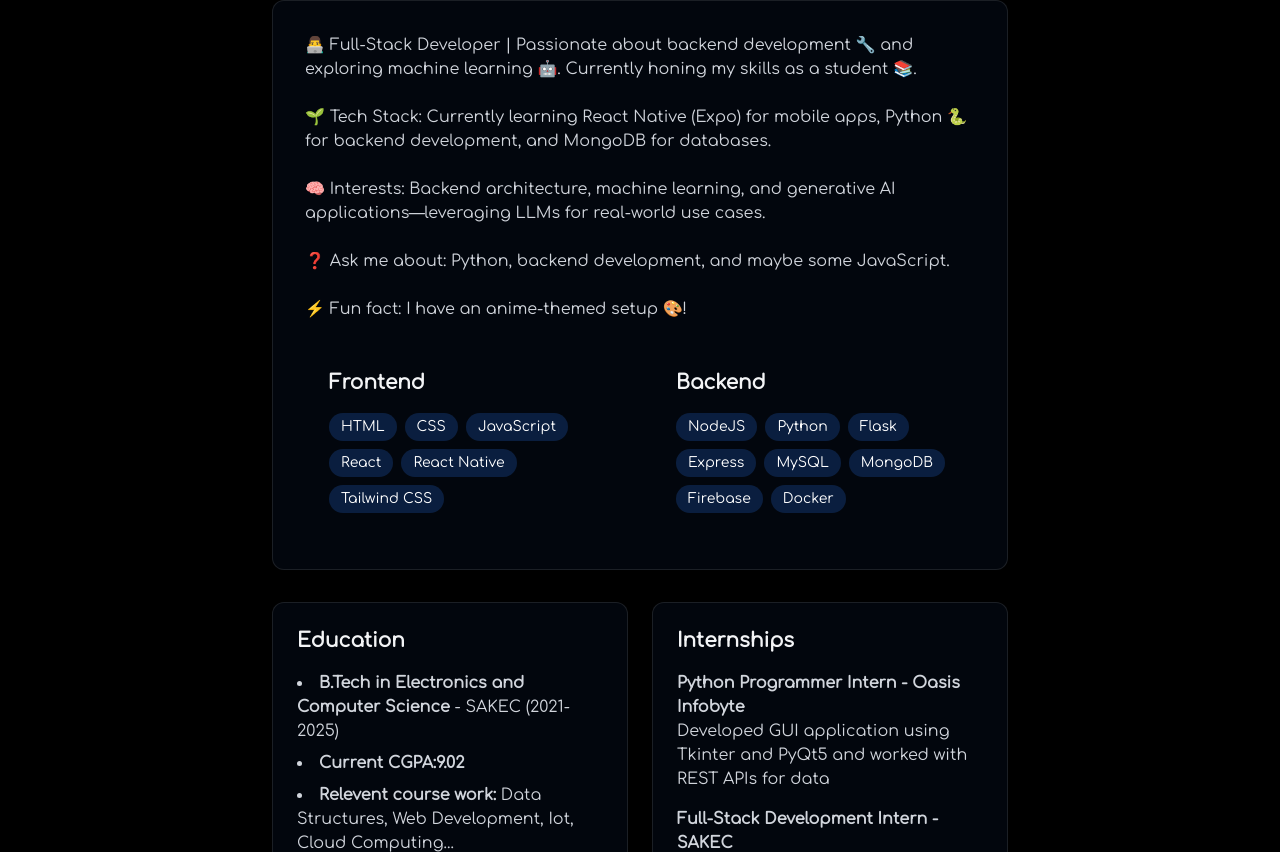
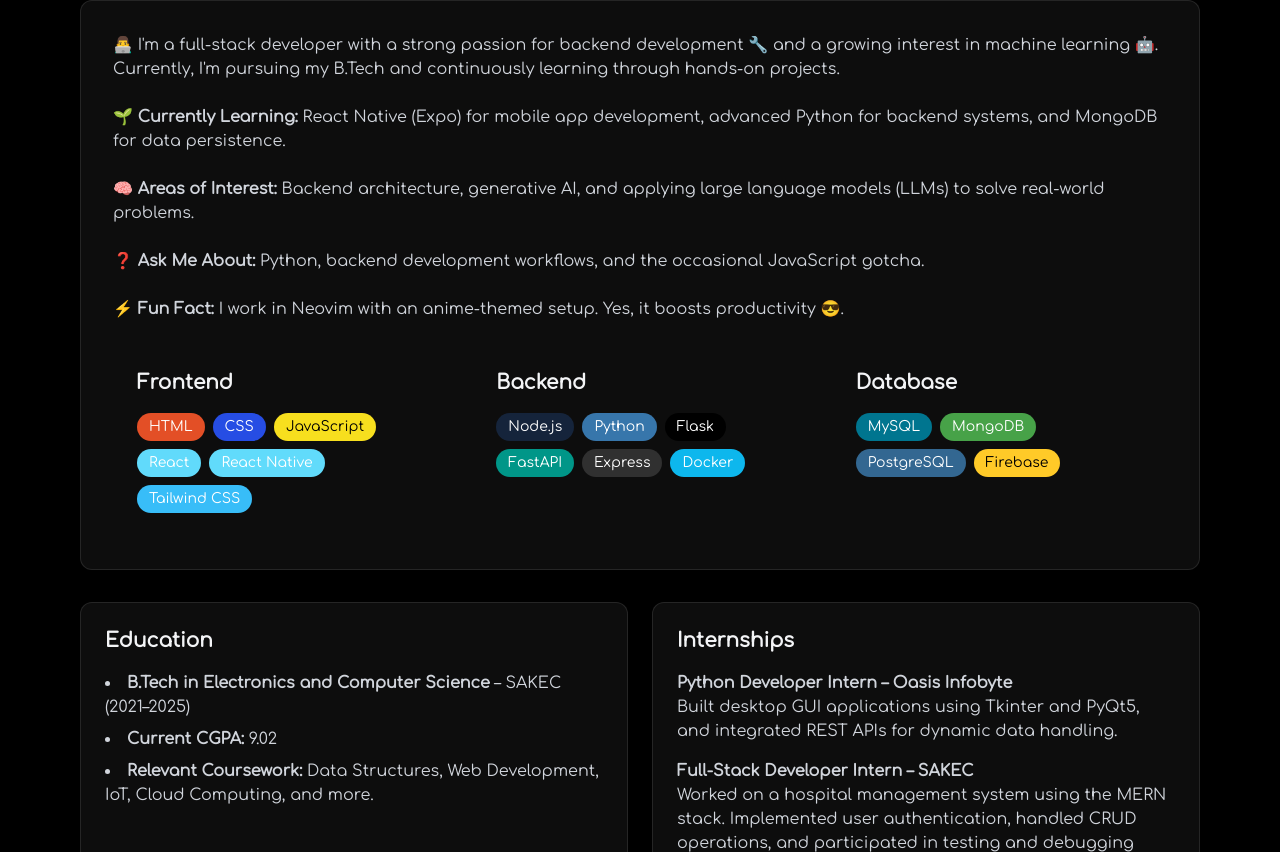
Before and after one commit to RaY8118/ray8118-portfolio, a React (Vite) app: page / in a window 1280 px wide. Shown: the part 948-1800 px from the top of the page. Built offline with nearby package versions, Linux system fonts and the light colour scheme.

Commit message:
Enchance layout for about page

```diff
--- a/src/components/sections/About.jsx
+++ b/src/components/sections/About.jsx
@@ -1,4 +1,5 @@
 import { RevealOnScroll } from "../RevealOnScroll";
+
 export const About = () => {
   const frontendSkills = [
     "HTML",
@@ -9,57 +10,74 @@
     "Tailwind CSS",
   ];
   const backendSkills = [
-    "NodeJS",
+    "Node.js",
     "Python",
     "Flask",
+    "FastAPI",
     "Express",
-    "MySQL",
-    "MongoDB",
-    "Firebase",
     "Docker",
   ];
+  const dbSkills = ["MySQL", "MongoDB", "PostgreSQL", "Firebase"];
+
+  const techColors = {
+    HTML: "#E34F26",
+    CSS: "#264DE4",
+    JavaScript: "#F7DF1E",
+    React: "#61DAFB",
+    "React Native": "#61DBFB",
+    "Tailwind CSS": "#38BDF8",
+    NodeJS: "#339933",
+    Python: "#3776AB",
+    Flask: "#000000",
+    FastAPI: "#009688",
+    Express: "#303030",
+    Docker: "#0db7ed",
+    MySQL: "#00758F",
+    MongoDB: "#47A248",
+    PostgreSQL: "#336791",
+    Firebase: "#FFCA28",
+  };
+
   return (
     <section
       id="about"
       className="min-h-screen flex items-center justify-center py-20"
     >
       <RevealOnScroll>
-        <div className="max-w-3xl mx-auto px-4">
+        <div className="max-w-6xl mx-auto px-4">
           <h2 className="text-3xl font-bold mb-8 bg-gradient-to-r from-blue-500 to-cyan-400 bg-clip-text text-transparent text-center">
             About Me
           </h2>
-          <div className="bg-blue-500/5 rounded-xl p-8 border-white/10 border hover:-translate-y-1 transition-all hover:border-blue-500/30 hover:shadow-[0_2px_8px_rgba(59,130,246,0.3)]">
+
+          <div className="bg-white/5 rounded-xl p-8 border-white/10 border hover:-translate-y-1 transition-all hover:border-blue-500/30 hover:shadow-[0_2px_8px_rgba(59,130,246,0.3)]">
             <p className="text-gray-300 mb-6">
-              👨‍💻 Full-Stack Developer | Passionate about backend development 🔧
-              and exploring machine learning 🤖. Currently honing my skills as a
-              student 📚.
+              👨‍💻 I'm a full-stack developer with a strong passion for backend development 🔧 and a growing interest in machine learning 🤖. Currently, I'm pursuing my B.Tech and continuously learning through hands-on projects.
             </p>
             <p className="text-gray-300 mb-6">
-              🌱 Tech Stack: Currently learning React Native (Expo) for mobile
-              apps, Python 🐍 for backend development, and MongoDB for
-              databases.
+              🌱 <strong>Currently Learning:</strong> React Native (Expo) for mobile app development, advanced Python for backend systems, and MongoDB for data persistence.
             </p>
             <p className="text-gray-300 mb-6">
-              🧠 Interests: Backend architecture, machine learning, and
-              generative AI applications—leveraging LLMs for real-world use
-              cases.
+              🧠 <strong>Areas of Interest:</strong> Backend architecture, generative AI, and applying large language models (LLMs) to solve real-world problems.
             </p>
             <p className="text-gray-300 mb-6">
-              ❓ Ask me about: Python, backend development, and maybe some
-              JavaScript.
+              ❓ <strong>Ask Me About:</strong> Python, backend development workflows, and the occasional JavaScript gotcha.
             </p>
             <p className="text-gray-300 mb-6">
-              ⚡ Fun fact: I have an anime-themed setup 🎨!
+              ⚡ <strong>Fun Fact:</strong> I work in Neovim with an anime-themed setup. Yes, it boosts productivity 😎.
             </p>
 
-            <div className="grid grid-cols-1 md:grid-cols-2 gap-6">
+            <div className="grid grid-cols-1 md:grid-cols-3 gap-6 mt-6">
               <div className="rounded-xl p-6 hover:-translate-y-1 transition-all">
                 <h3 className="text-xl font-bold mb-4">Frontend</h3>
                 <div className="flex flex-wrap gap-2">
                   {frontendSkills.map((tech, key) => (
                     <span
-                      className="bg-blue-500/20 text-white py-1 px-3 rounded-full text-sm transition-all hover:bg-blue-500/20 hover:shadow-[0_2px_8px_rgba(59,130,246,0.2)]"
                       key={key}
+                      style={{
+                        backgroundColor: techColors[tech] || "rgba(59,130,246,0.2)",
+                        color: tech === "JavaScript" || tech === "Firebase" ? "#000" : "#fff",
+                      }}
+                      className="py-1 px-3 rounded-full text-sm transition-all hover:opacity-80"
                     >
                       {tech}
                     </span>
@@ -72,8 +90,30 @@
                 <div className="flex flex-wrap gap-2">
                   {backendSkills.map((tech, key) => (
                     <span
-                      className="bg-blue-500/20 text-white py-1 px-3 rounded-full text-sm transition-all hover:bg-blue-500/20 hover:shadow-[0_2px_8px_rgba(59,130,246,0.2)]"
                       key={key}
+                      style={{
+                        backgroundColor: techColors[tech] || "rgba(59,130,246,0.2)",
+                        color: tech === "JavaScript" || tech === "Firebase" ? "#000" : "#fff",
+                      }}
+                      className="py-1 px-3 rounded-full text-sm transition-all hover:opacity-80"
+                    >
+                      {tech}
+                    </span>
+                  ))}
+                </div>
+              </div>
+
+              <div className="rounded-xl p-6 hover:-translate-y-1 transition-all">
+                <h3 className="text-xl font-bold mb-4">Database</h3>
+                <div className="flex flex-wrap gap-2">
+                  {dbSkills.map((tech, key) => (
+                    <span
+                      key={key}
+                      style={{
+                        backgroundColor: techColors[tech] || "rgba(59,130,246,0.2)",
+                        color: tech === "JavaScript" || tech === "Firebase" ? "#000" : "#fff",
+                      }}
+                      className="py-1 px-3 rounded-full text-sm transition-all hover:opacity-80"
                     >
                       {tech}
                     </span>
@@ -82,46 +122,37 @@
               </div>
             </div>
           </div>
+
           <div className="grid grid-cols-1 md:grid-cols-2 gap-6 mt-8">
-            <div className="bg-blue-500/5 p-6 rounded-xl border-white/10 border hover:-translate-y-1 transition-all hover:border-blue-500/30 hover:shadow-[0_2px_8px_rgba(59,130,246,0.3)]">
+            <div className="bg-white/5 p-6 rounded-xl border-white/10 border hover:-translate-y-1 transition-all hover:border-blue-500/30 hover:shadow-[0_2px_8px_rgba(59,130,246,0.3)]">
               <h3 className="text-xl font-bold mb-4">Education</h3>
               <ul className="list-disc list-inside text-gray-300 space-y-2">
                 <li>
-                  <strong> B.Tech in Electronics and Computer Science</strong> -
-                  SAKEC (2021-2025)
+                  <strong>B.Tech in Electronics and Computer Science</strong> – SAKEC (2021–2025)
                 </li>
                 <li>
-                  <span className="font-semibold">Current CGPA:9.02</span>
+                  <strong>Current CGPA:</strong> 9.02
                 </li>
                 <li>
-                  <span className="font-semibold">Relevent course work: </span>{" "}
-                  Data Structures, Web Development, Iot, Cloud Computing...
+                  <strong>Relevant Coursework:</strong> Data Structures, Web Development, IoT, Cloud Computing, and more.
                 </li>
               </ul>
             </div>
 
-            <div className="bg-blue-500/5 p-6 rounded-xl border-white/10 border hover:-translate-y-1 transition-all hover:border-blue-500/30 hover:shadow-[0_2px_8px_rgba(59,130,246,0.3)]">
+            <div className="bg-white/5 p-6 rounded-xl border-white/10 border hover:-translate-y-1 transition-all hover:border-blue-500/30 hover:shadow-[0_2px_8px_rgba(59,130,246,0.3)]">
               <h3 className="text-xl font-bold mb-4">Internships</h3>
               <div className="space-y-4 text-gray-300">
                 <div>
-                  <h4 className="font-semibold">
-                    {" "}
-                    Python Programmer Intern - Oasis Infobyte
-                  </h4>
+                  <h4 className="font-semibold">Python Developer Intern – Oasis Infobyte</h4>
                   <p>
-                    Developed GUI application using Tkinter and PyQt5 and worked
-                    with REST APIs for data{" "}
+                    Built desktop GUI applications using Tkinter and PyQt5, and integrated REST APIs for dynamic data handling.
                   </p>
                 </div>
 
                 <div>
-                  <h4 className="font-semibold">
-                    Full-Stack Development Intern - SAKEC{" "}
-                  </h4>
+                  <h4 className="font-semibold">Full-Stack Developer Intern – SAKEC</h4>
                   <p>
-                    Contributed to a hospital management system using the MERN
-                    stack, implementing user authentication & authorization, and
-                    performing testing/debugging.
+                    Worked on a hospital management system using the MERN stack. Implemented user authentication, handled CRUD operations, and participated in testing and debugging phases.
                   </p>
                 </div>
               </div>
--- a/src/components/sections/Home.jsx
+++ b/src/components/sections/Home.jsx
@@ -19,14 +19,14 @@
           <div className="flex justify-center space-x-4">
             <a
               href="#projects"
-              className="bg-blue-500 text-white py-3 px-6 rounded font-medium transition relative overflow-hidden hover:translate-y-0.5 hover:shadow-[0_0_15px_rgba(59,130,246,0.4)]"
+              className="bg-blue-500 text-white py-3 px-6 rounded-lg font-medium transition relative overflow-hidden hover:translate-y-0.5 hover:shadow-[0_0_15px_rgba(59,130,246,0.4)]"
             >
               View Projects
             </a>
 
             <a
               href="#contact"
-              className=" border border-blue-500/50 text-blue-500 py-3 px-6 rounded font-medium transition-all duration-200 hover:translate-y-0.5 hover:shadow-[0_0_15px_rgba(59,130,246,0.2)] hover:bg-blue-500/10"
+              className=" border border-blue-500/50 text-blue-500 py-3 px-6 rounded-lg font-medium transition-all duration-200 hover:translate-y-0.5 hover:shadow-[0_0_15px_rgba(59,130,246,0.2)] hover:bg-blue-500/10"
             >
               Contact Me
             </a>
```
